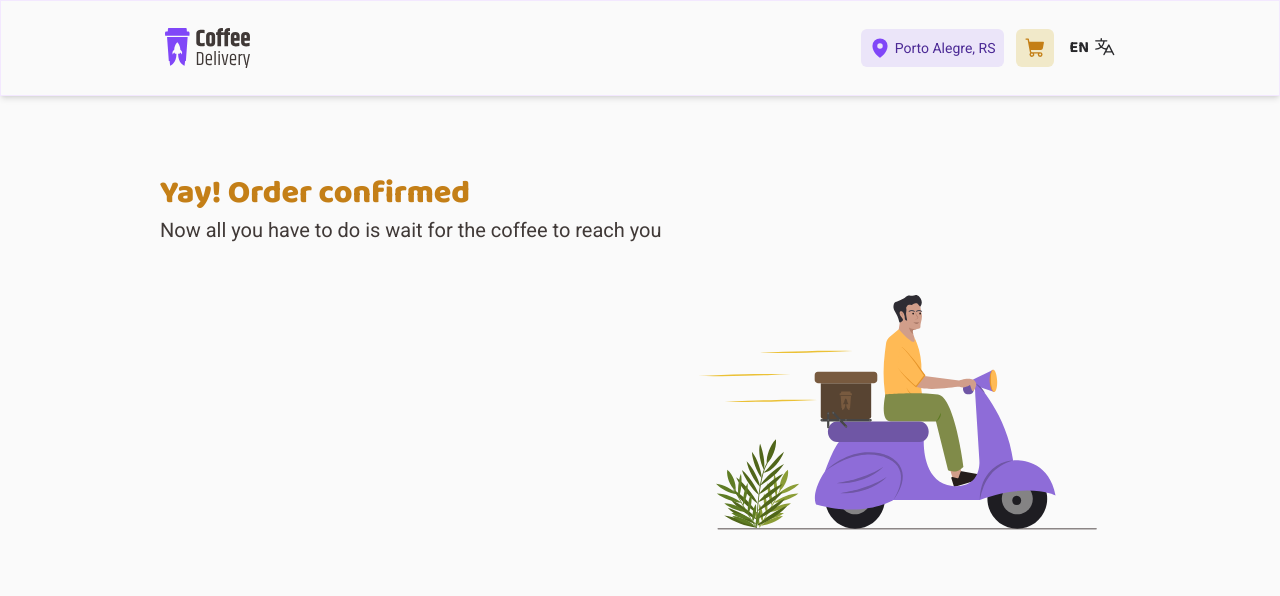
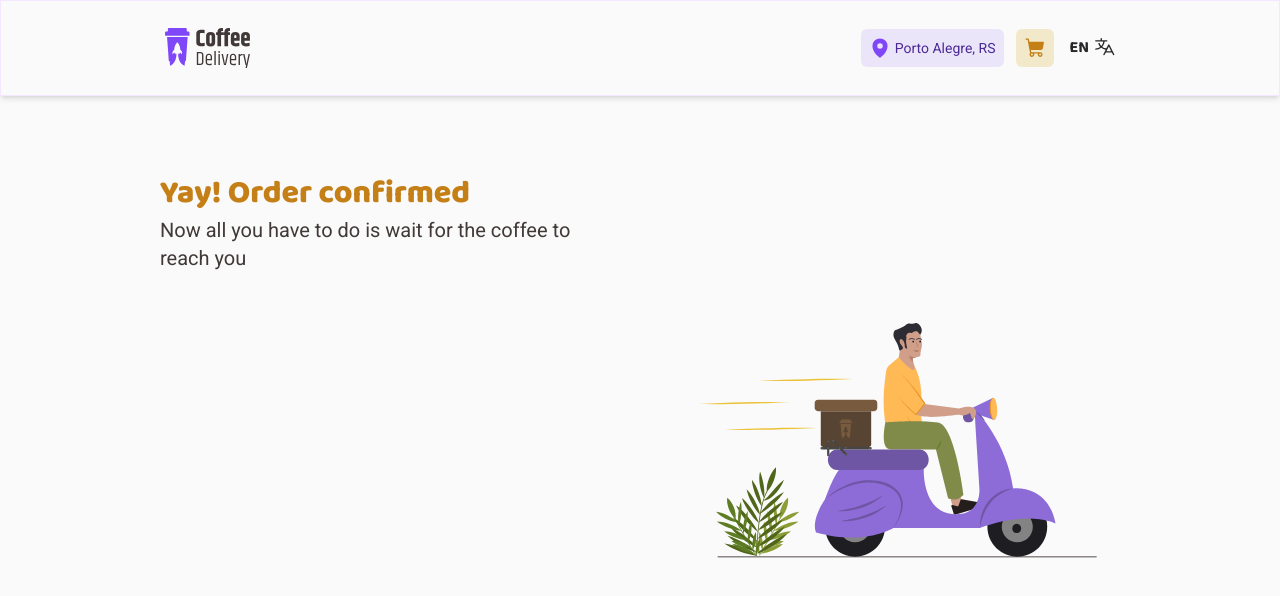
Before and after one commit to eddyyxxyy/coffee-delivery, a React (Vite) app: page /success in a window 1280 px wide. Shown: the top 596 px of the page. Built offline with nearby package versions, Linux system fonts and the light colour scheme.

Commit message:
fix(pages): :adhesive_bandage: solves div layout spacing problems

```diff
--- a/src/pages/Success/index.tsx
+++ b/src/pages/Success/index.tsx
@@ -30,12 +30,16 @@ export function Success() {
 
       <main className="flex-grow overflow-y-auto px-4 pb-24 font-sans-r md:px-14 lg:px-36">
         <div className="px-4 pt-7 md:pt-14 lg:pt-20">
+          <div className="lg:grid lg:grid-cols-2 lg:gap-x-24">
+            <div>
               <h1 className="font-sans-b text-2xl font-extrabold text-product-yellow-dark md:text-3xl lg:text-[2rem]">
                 {t("orderConfirmedWithSuccess")}
               </h1>
               <p className="mb-10 mt-1 text-base text-base-subtitle md:text-xl">
                 {t("orderConfirmedWithSuccessSubtitle")}
               </p>
+            </div>
+          </div>
           <div className="grid grid-cols-1 gap-y-9 md:gap-y-16 lg:grid lg:grid-cols-2 lg:gap-x-24">
             <div className="grid grid-rows-3 gap-y-8">
               <div className="flex items-center gap-3"></div>
```
Lines whose indentation alone changed are shown as unchanged.
